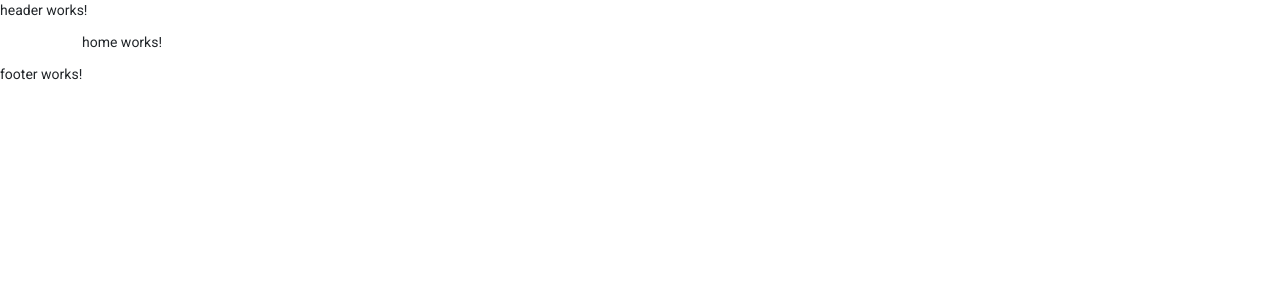
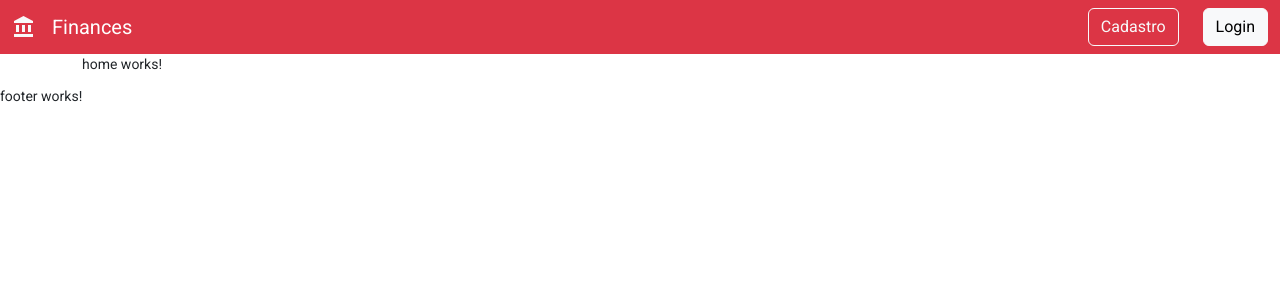
Before and after one commit to GiselleBarbosa/angular-app-finances, an Angular app: page / in a window 1280 px wide. Shown: the top 300 px of the page. Built offline with nearby package versions, Linux system fonts and the light colour scheme.

Commit message:
estilizado header

```diff
--- a/src/app/components/header/header.component.css
+++ b/src/app/components/header/header.component.css
@@ -0,0 +1,6 @@
+.example-container {
+  width: 400px;
+  height: 200px;
+  margin: 10px;
+  border: 1px solid #555;
+}
--- a/src/app/components/header/header.component.html
+++ b/src/app/components/header/header.component.html
@@ -1 +1,20 @@
-<p>header works!</p>
+<nav class="navbar navbar-expand-lg navbar-dark bg-danger">
+  <div class="container-fluid">
+    <mat-icon class="text-light me-3">account_balance</mat-icon>
+    <a routerLink="" class="navbar-brand">Finances</a>
+    <button class="navbar-toggler" type="button" data-bs-toggle="collapse" data-bs-target="#navbarSupportedContent"
+      aria-controls="navbarSupportedContent" aria-expanded="false" aria-label="Toggle navigation">
+      <span class="navbar-toggler-icon"></span>
+    </button>
+    <div class="collapse navbar-collapse" id="navbarSupportedContent">
+
+      <ul class="navbar-nav me-auto mb-2 mb-lg-0">
+
+      </ul>
+      <form class="d-flex">
+        <button class="btn btn-danger btn-outline-light me-4" type="submit">Cadastro</button>
+        <button class="btn btn-danger btn-light" type="submit">Login</button>
+      </form>
+    </div>
+  </div>
+</nav>
--- a/src/app/shared/material.module.ts
+++ b/src/app/shared/material.module.ts
@@ -7,6 +7,7 @@
 import { MatSelectModule } from '@angular/material/select';
 import { MatToolbarModule } from '@angular/material/toolbar';
 import { MatIconModule } from '@angular/material/icon';
+import { MatSidenavModule } from '@angular/material/sidenav';
 
 
 @NgModule({
@@ -17,7 +18,8 @@
     MatButtonModule,
     MatSelectModule,
     MatToolbarModule,
-    MatIconModule
+    MatIconModule,
+    MatSidenavModule
 
   ]
 })
--- a/src/styles.css
+++ b/src/styles.css
@@ -1,4 +1,6 @@
 /* You can add global styles to this file, and also import other style files */
+@import url('https://fonts.googleapis.com/css2?family=Roboto:ital,wght@0,100;0,300;0,400;0,500;0,700;1,100&display=swap');
+
 
 html, body { height: 100%; }
-body { margin: 0; font-family: Roboto, "Helvetica Neue", sans-serif; }
+body { margin: 0; font-family: 'Roboto', sans-serif; }
```
